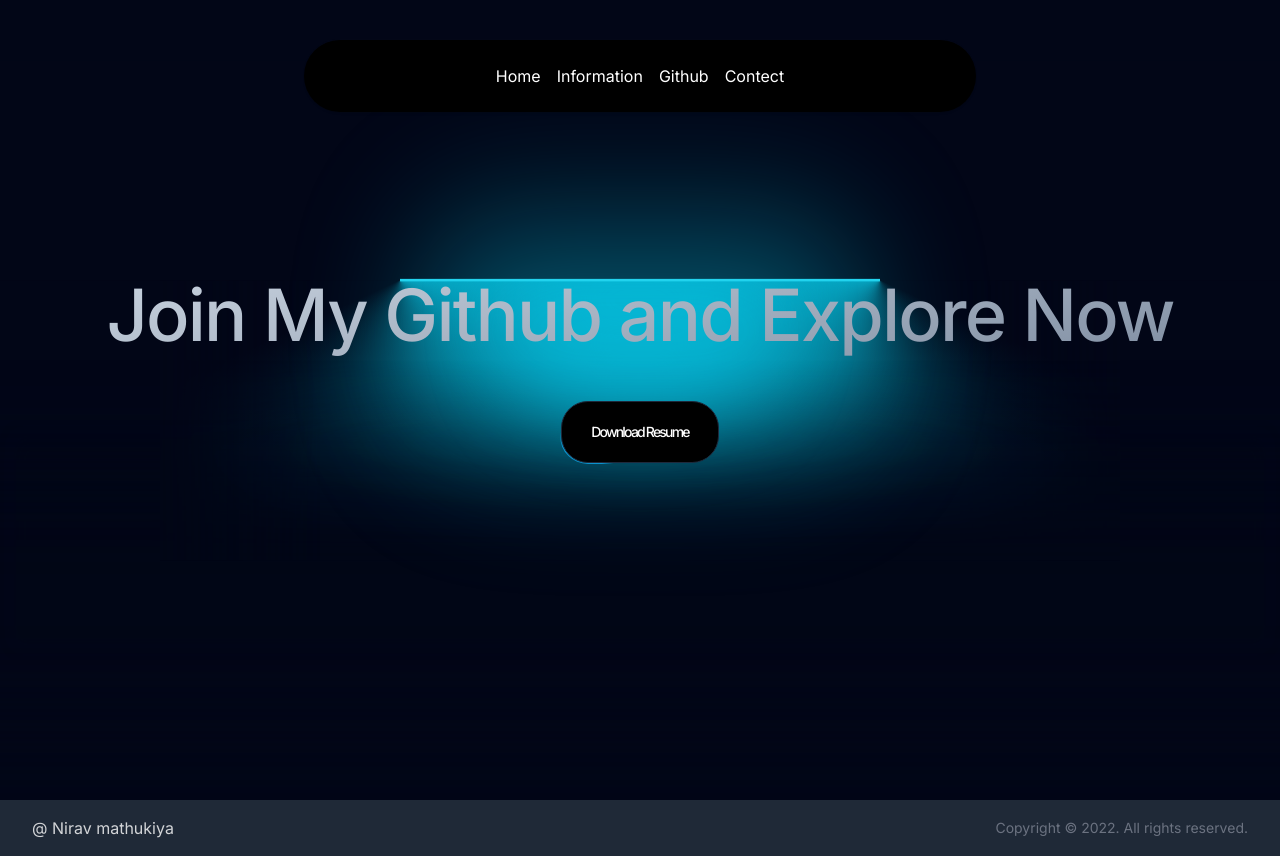
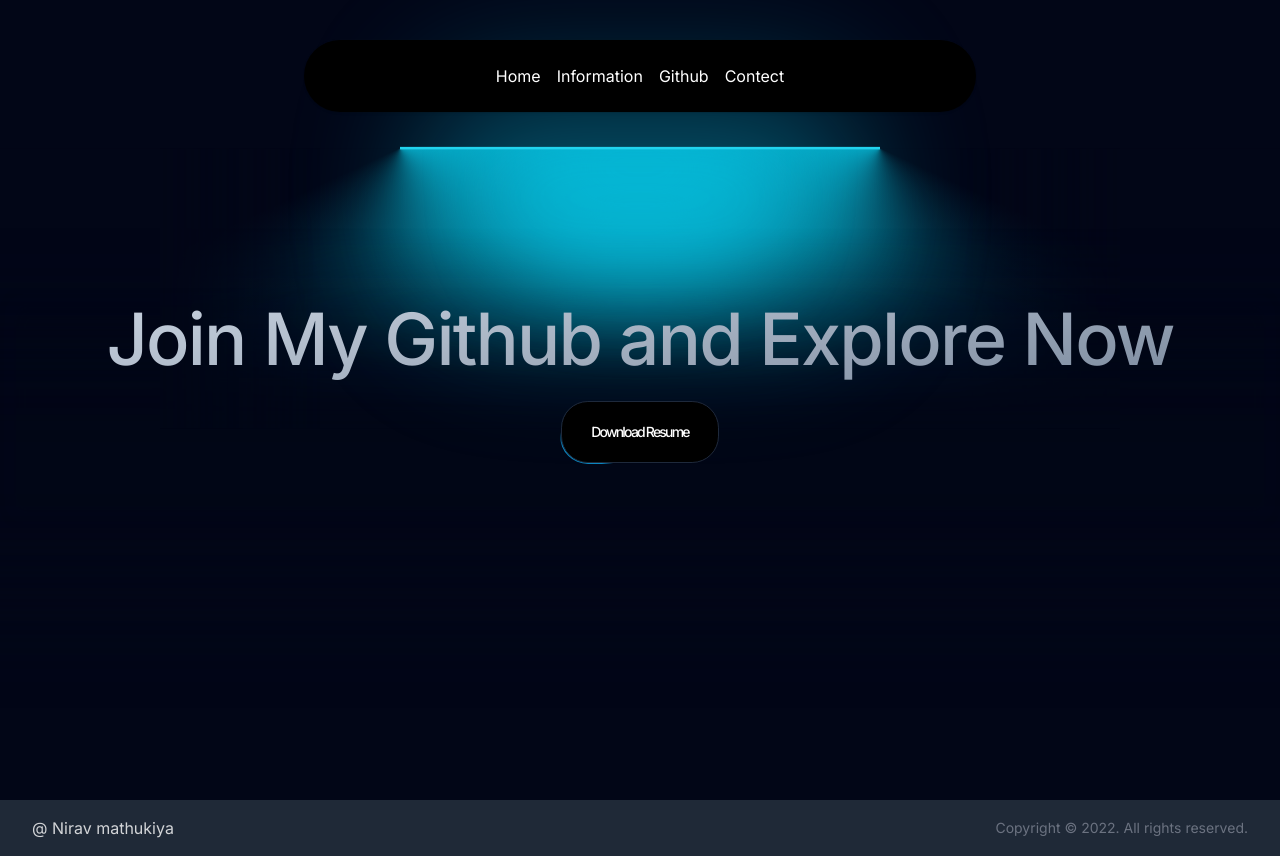
Before and after one commit to developperin/Portfolio_by_NiravMathukiya, a Next.js app: page /github in a window 1280 px wide. Built offline with nearby package versions, Linux system fonts and the light colour scheme.

Commit message:
Update lampexample.tsx

```diff
--- a/src/components/lampexample.tsx
+++ b/src/components/lampexample.tsx
@@ -7,8 +7,7 @@
 
 export function LampDemo() {
   return (
-
-    <LampContainer className="pt-72">
+    <LampContainer>
       <motion.h1
         initial={{ opacity: 0.5, y: 100 }}
         whileInView={{ opacity: 1, y: 0 }}
@@ -17,10 +16,9 @@
           duration: 0.8,
           ease: "easeInOut",
         }}
-        className="mt-8 bg-gradient-to-br from-slate-300 to-slate-500 py-4 bg-clip-text text-center text-4xl font-medium tracking-tight text-transparent md:text-7xl bg-transparent text-slate-100"
+        className="mt-8 bg-gradient-to-br from-slate-300 to-slate-500 py-4 bg-clip-text text-center text-4xl font-medium tracking-tight text-transparent md:text-7xl"
       >
-        Join My Github  and Explore Now<br/>
-        <div className="pt-6">
+         Join My Github  and Explore Now<br/>
         <Link href={"https://github.com/developperin"} className="">
           <Button
             borderRadius="1.75rem"
@@ -29,10 +27,7 @@
             Download Resume
           </Button>
         </Link>
-        </div>
       </motion.h1>
     </LampContainer>
-
-
   );
 }
```
